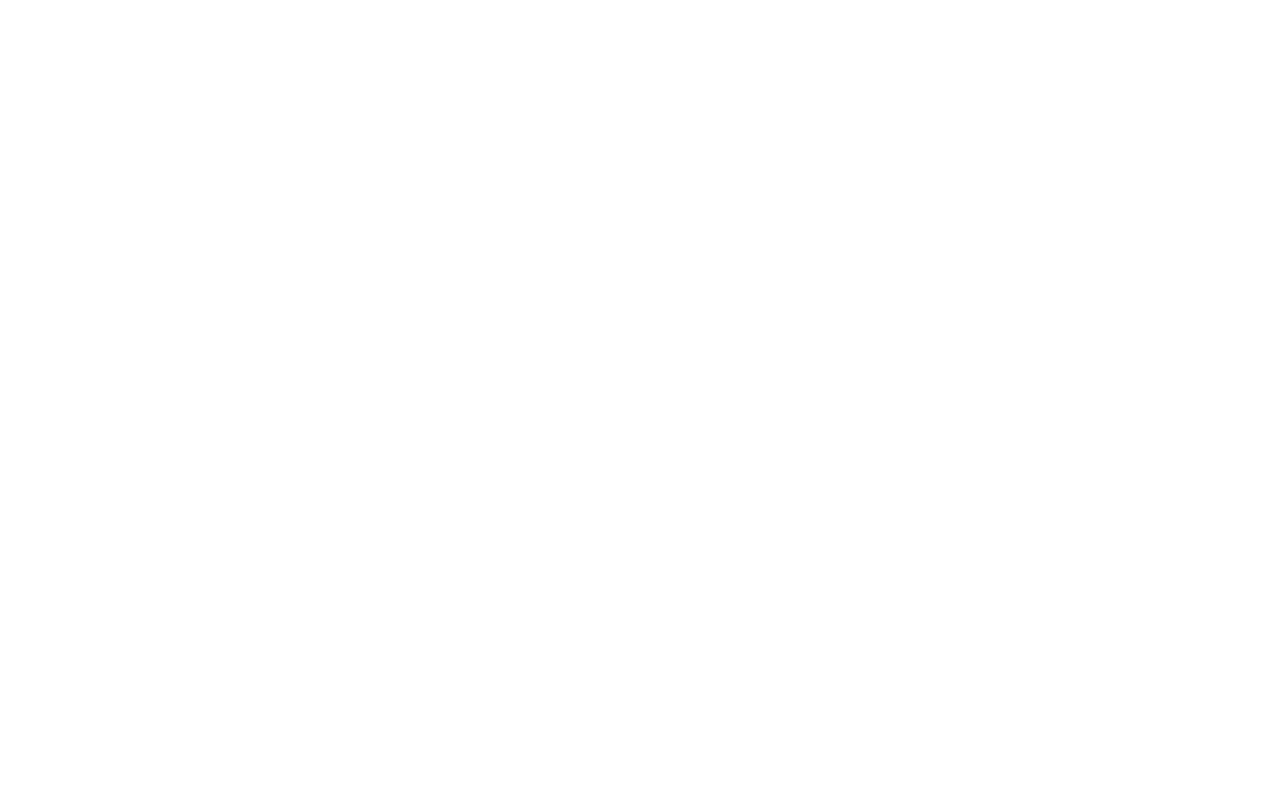
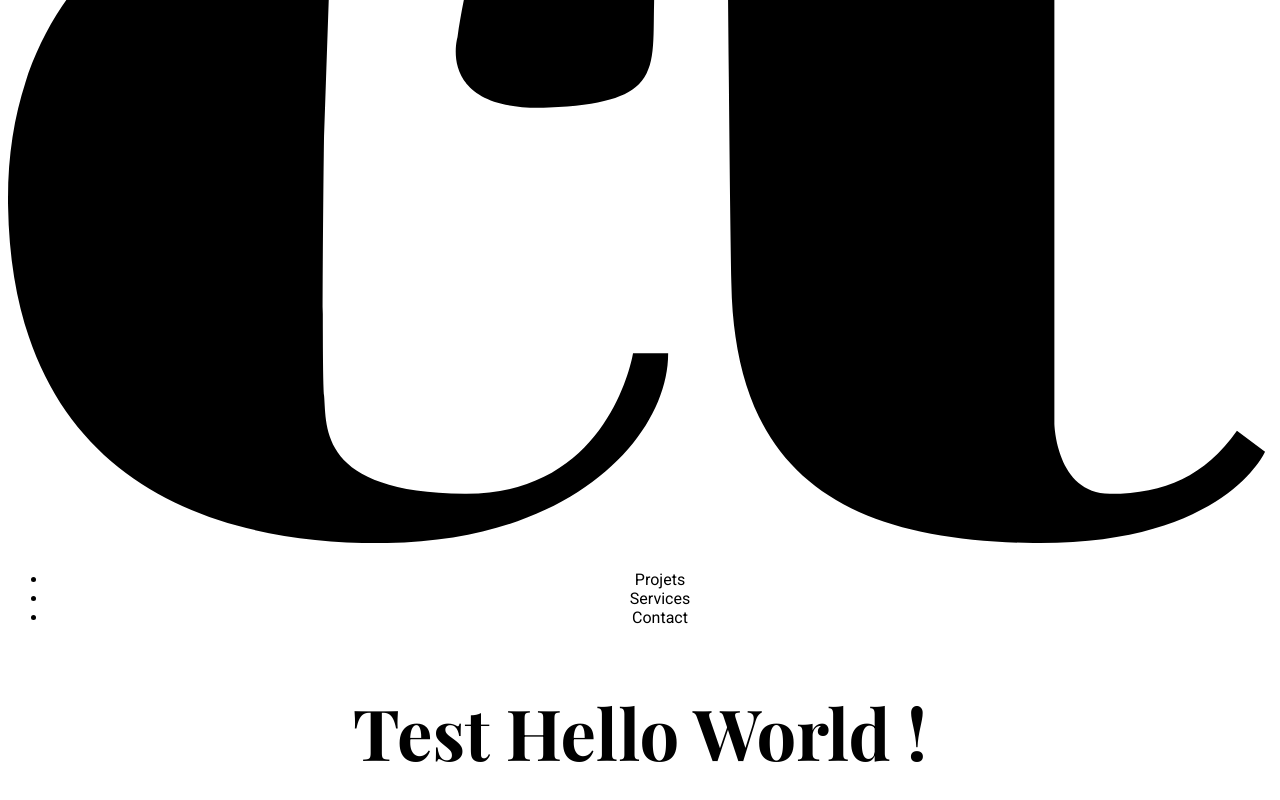
Before and after one commit to ClaveauAlex/portfolio-pro, a React (Create React App) app: page / in a window 1280 px wide. Shown: the part 680-1480 px from the top of the page. Before the commit the page ends 800 px from the top, so only its background shows below. Built offline with nearby package versions, Linux system fonts and the light colour scheme.

Commit message:
Structure styles.css & add favicon

```diff
--- a/public/index.html
+++ b/public/index.html
@@ -3,6 +3,7 @@
   <head>
     <meta charset="utf-8" />
     <meta name="viewport" content="width=device-width, initial-scale=1" />
+    <link rel="icon" href="%PUBLIC_URL%/favicon.ico" />
     <link href="https://fonts.googleapis.com/css2?family=Playfair+Display:wght@700&family=Roboto&display=swap" rel="stylesheet">
     <link rel="stylesheet" href="styles.css" />
     <title>Alexandre Claveau Pro</title>
--- a/public/styles.css
+++ b/public/styles.css
@@ -10,6 +10,42 @@
 h5,
 h6 {
   font-family: "Playfair Display";
+}
+
+h1 {
+  /* Heading */
+  font-size: 4.4rem;
+}
+
+h2 {
+  /* Title */
+  font-size: 3.6rem;
+}
+
+h3 {
+  /* Section */
+  font-size: 2.8rem;
+}
+
+h4 {
+  /* Subsection */
+  font-size: 2rem;
+}
+
+p .bold {
+  /* Body bold */
+  font-size: 1.6rem;
+  font-weight: bold;
+}
+
+p{
+  /* Body*/
+  font-size: 1.6rem;
+}
+
+a{
+  /* Button */
+  font-size: 1.4rem;
 }
 
 /* Headings */
--- a/src/components/App.jsx
+++ b/src/components/App.jsx
@@ -2,9 +2,19 @@
 
 function App(){
     return (
-        <div>
+        <nav>
+            <div className="navBarLeft">
+                <img src={process.env.PUBLIC_URL + '/logo.svg'} alt="logo"></img>
+            </div>
+            <div className="navBarRight">
+                <ul>
+                    <li>Projets</li>
+                    <li>Services</li>
+                    <li>Contact</li>
+                </ul>
+            </div>
             <h1>Test Hello World !</h1>
-        </div>
+        </nav>
     );
 }
 
```
Also changed, not shown: public/logo.svg (added), 1 other file (tests, documents, lock files or other folders).
